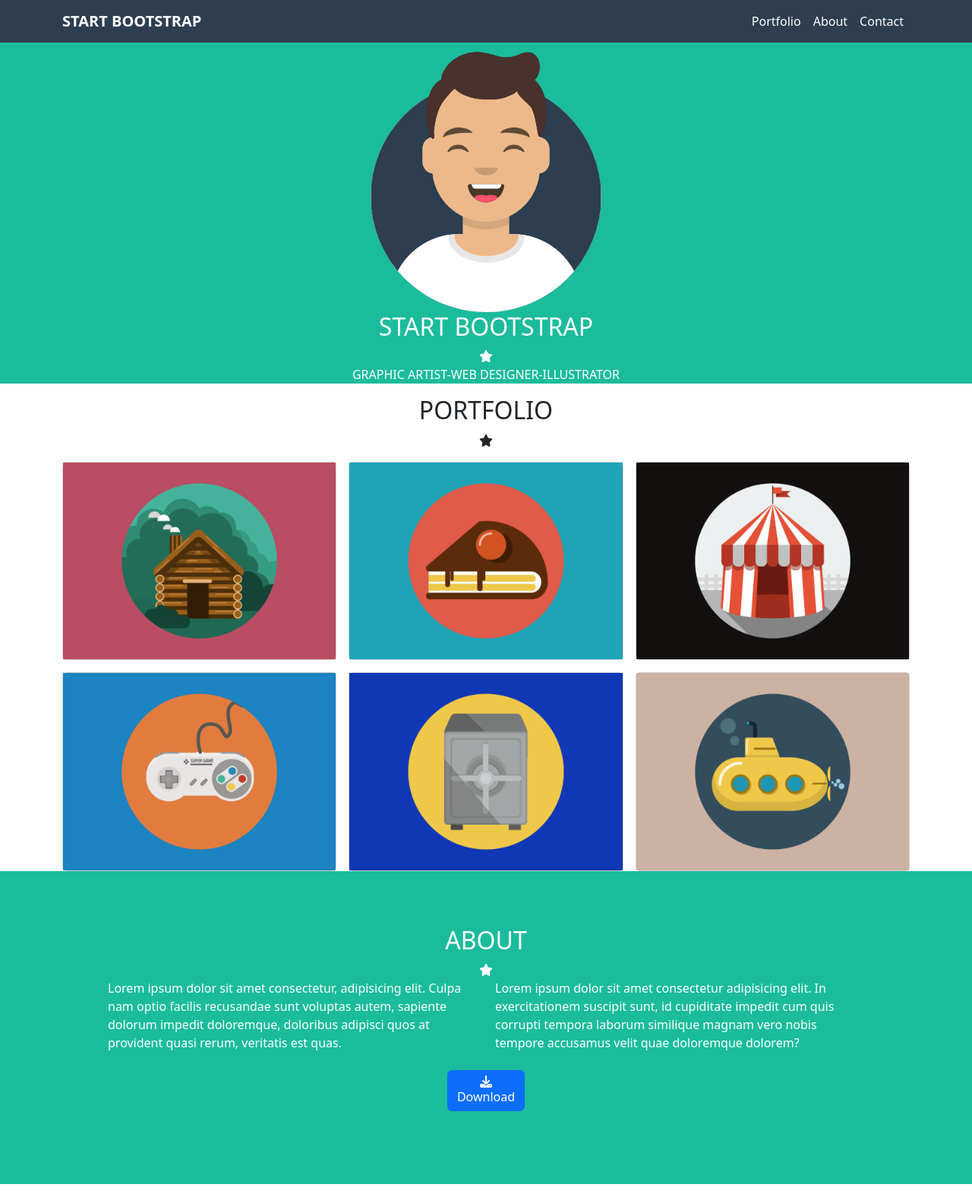
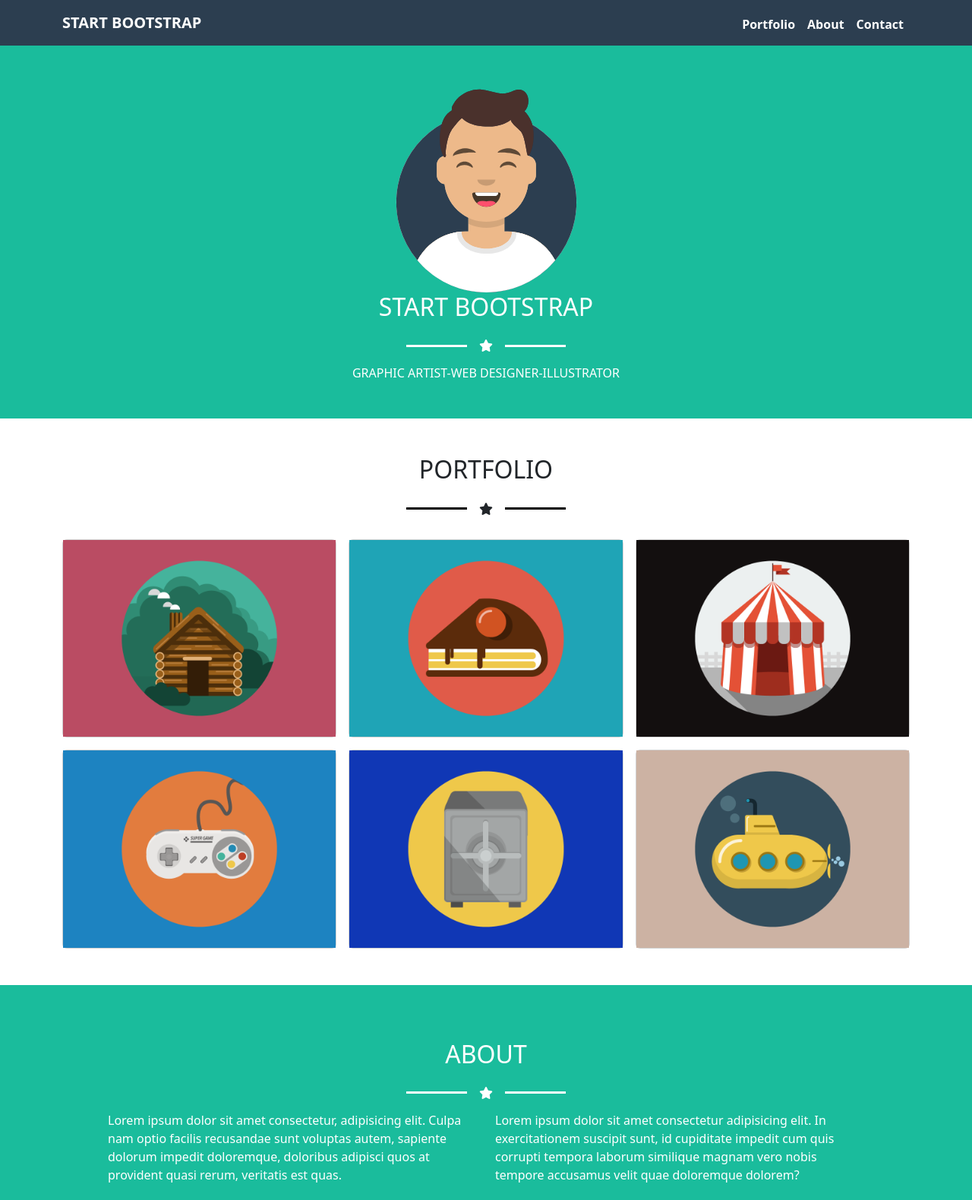
Before and after one commit to antden99/html-css-bootstrap-freelancer, a plain HTML site: page index.html in a window 1280 px wide. Shown: the top 1580 px of the page at 76% size. Drawn offline with nearby package versions, Linux system fonts and the light colour scheme.

Commit message:
final commit

```diff
--- a/assets/style.css
+++ b/assets/style.css
@@ -42,3 +42,23 @@ footer {
 .section_copyright {
     background-color: var(--blue-ocean);
 }
+
+.color{
+    background-color: var(--primary);
+    border: none;
+    transition: 500s;
+}
+
+.wh{
+    filter:invert();
+}
+
+.my_hr{
+    width: 80px;
+    border-top: 3px solid white;
+}
+
+.my_hr2{
+    width: 80px;
+    border-top: 3px solid rgb(0, 0, 0);
+}
--- a/index.html
+++ b/index.html
@@ -20,9 +20,9 @@
 
             <nav class="navbar navbar-expand-md ">
                 <div class="container">
-                    <a class="navbar-brand text-uppercase fs-5 fw-bold text-white bg-dar" href="#">Start Bootstrap
+                    <a class="navbar-brand text-uppercase fs-5 fw-bold text-white " href="#">Start Bootstrap
                     </a>
-                    <button class="navbar-toggler" type="button" data-bs-toggle="collapse"
+                    <button class="navbar-toggler wh" type="button" data-bs-toggle="collapse"
                         data-bs-target="#navbarSupportedContent" aria-controls="navbarSupportedContent"
                         aria-expanded="false" aria-label="Toggle navigation">
                         <span class="navbar-toggler-icon"></span>
@@ -30,16 +30,16 @@
 
                     <div class="collapse navbar-collapse" id="navbarSupportedContent">
                         <ul class="navbar-nav ms-auto mb-2 mb-lg-0">
-                            <li class="nav-item">
-                                <a class="nav-link active text-white bg-dar" aria-current="page" href="#">Portfolio</a>
+                            <li class="nav-item pt-1">
+                                <a class="nav-link active text-white bg-dar" aria-current="page" href="#"><strong>Portfolio</strong></a>
                             </li>
 
-                            <li class="nav-item">
-                                <a class="nav-link active text-white bg-dar" aria-current="page" href="#">About</a>
+                            <li class="nav-item pt-1">
+                                <a class="nav-link active text-white bg-dar" aria-current="page" href="#"><strong>About</strong></a>
                             </li>
 
-                            <li class="nav-item">
-                                <a class="nav-link active text-white bg-dar" aria-current="page" href="#">Contact</a>
+                            <li class="nav-item pt-1">
+                                <a class="nav-link active text-white bg-dar" aria-current="page" href="#"><strong>Contact</strong></a>
                             </li>
                         </ul>
 
@@ -53,31 +53,40 @@
         <main id="site_main">
 
             <div class="section_jumbo">
-                <div class="container text-white bg-dar">
-                    <div class="row">
-                        <div class="jumbo text-center">
+                <div class="container text-white bg-dar py-5 text-center ">
+                    <div class="row justify-content-center">
+                        <div class="col-8 col-md-5 col-lg-3">
+                            <div><img src="./assets/img/img/avatar.svg" alt=""></div>
+                        </div>
 
-                            <div><img src="./assets/img/img/avatar.svg" alt="" width="30%"></div>
-                            <div>
-                                <h2>START BOOTSTRAP</h2>
-                            </div>
-                            <div>
-                                <i class="fa-solid fa-star _ab"></i>
-                            </div>
-                            <div class="text-uppercase">Graphic Artist-Web Designer-Illustrator</div>
 
+
+                        <div>
+                            <h2>START BOOTSTRAP</h2>
                         </div>
+
+                        <div class="d-flex align-items-center justify-content-center">
+                            <div class="my_hr"></div>
+                            <div><i class="fa-solid fa-star _ab p-3"></i></div>
+                            <div class="my_hr"></div>
+                        </div>
+
+                        <div class="text-uppercase">Graphic Artist-Web Designer-Illustrator</div>
+
+
                     </div>
                 </div>
             </div>
 
             <div class="section_portfolio">
-                <div class="container pt-3">
+                <div class="container py-5 ">
                     <div class="row g-3 ">
                         <div class="tittle text-center ">
                             <h2>PORTFOLIO</h2>
-                            <div>
-                                <i class="fa-solid fa-star _ab"></i>
+                            <div class="d-flex align-items-center justify-content-center">
+                                <div class="my_hr2"></div>
+                                <div><i class="fa-solid fa-star _ab p-3"></i></div>
+                                <div class="my_hr2"></div>
                             </div>
                         </div>
 
@@ -121,8 +130,10 @@
                     <div class="row p-4">
                         <div class="tittle text-center">
                             <h2>ABOUT</h2>
-                            <div>
-                                <i class="fa-solid fa-star _ab"></i>
+                            <div class="d-flex align-items-center justify-content-center">
+                                <div class="my_hr"></div>
+                                <div><i class="fa-solid fa-star _ab p-3"></i></div>
+                                <div class="my_hr"></div>
                             </div>
                         </div>
                         <div class="col-12 col-md-6">
@@ -135,8 +146,8 @@
                             cupiditate impedit cum quis corrupti tempora laborum similique magnam vero nobis tempore
                             accusamus velit quae doloremque dolorem?
                         </div>
-                        <div class="p-4">
-                            <button class="btn btn-primary mx-auto d-grid " type="button">
+                        <div class="p-4 text-center">
+                            <button class="btn btn-primary  mx-auto  " type="button">
                                 <i class="fa-solid fa-download"></i> Download</button>
                         </div>
                     </div>
@@ -171,7 +182,7 @@
                                 <textarea class="form-control border-0 border-bottom rounded-0" rows="3"></textarea>
                             </div>
 
-                            <button type="submit" class="btn btn-primary "> Send</button>
+                            <button type="submit" class="btn btn-primary color"> Send</button>
                         </form>
                     </div>
                 </div>
@@ -182,7 +193,7 @@
 
         <footer>
             <div class="container text-white bg-dar text-center p-5">
-                <div class="row ">
+                <div class="row g-3">
                     <div class="col-12 col-md-4">
                         <h4>LOCATION</h4>
                         <p>2215 John Daniel Drive Clark, MO 54243</p>
```
